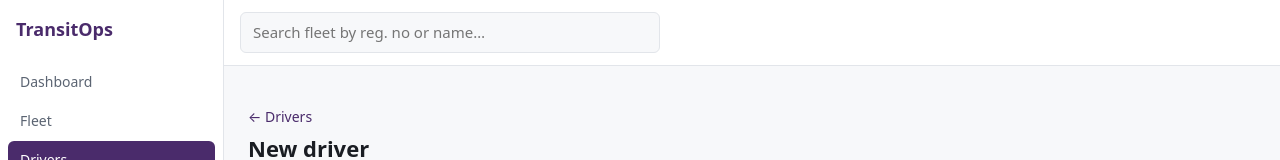
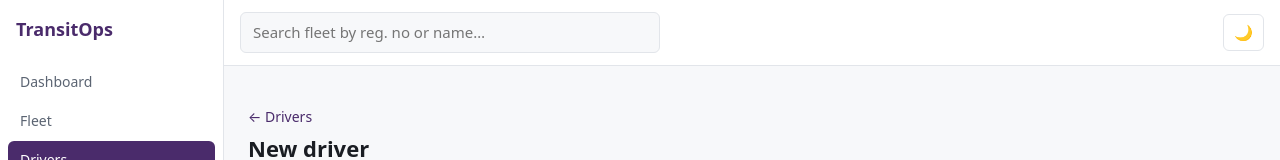
Before and after one commit to Aman-Kumar342/transitops-odoo-hackathon, a Next.js app: page /drivers/new in a window 1280 px wide. Shown: the top 160 px of the page. Built offline with nearby package versions, Linux system fonts and the light colour scheme; no server answers.

Commit message:
Dark mode toggle
- Theme toggle in the top bar; persists to localStorage and sets
  data-theme on <html>, which the existing CSS tokens respond to
- Inline script in the root layout applies the saved theme before paint
  (no flash of the wrong theme)

```diff
--- a/app/layout.tsx
+++ b/app/layout.tsx
@@ -27,7 +27,15 @@ export default function RootLayout({
 }) {
   return (
     <html lang="en">
-      <body>{children}</body>
+      <body>
+        {/* Apply the saved theme before paint to avoid a flash of the wrong theme. */}
+        <script
+          dangerouslySetInnerHTML={{
+            __html: `(function(){try{var t=localStorage.getItem('theme');if(t==='dark'||t==='light'){document.documentElement.setAttribute('data-theme',t);}}catch(e){}})();`,
+          }}
+        />
+        {children}
+      </body>
     </html>
   );
 }
--- a/components/app-shell.tsx
+++ b/components/app-shell.tsx
@@ -5,6 +5,7 @@ import Link from "next/link";
 import { usePathname, useRouter } from "next/navigation";
 import { apiFetch } from "@/lib/client/api";
 import { can, type Resource } from "@/lib/auth/rbac";
+import { ThemeToggle } from "@/components/theme-toggle";
 
 interface Me {
   id: number;
@@ -108,6 +109,7 @@ export function AppShell({ children }: { children: React.ReactNode }) {
               aria-label="Search"
             />
           </form>
+          <ThemeToggle />
           {me && (
             <div style={{ display: "flex", alignItems: "center", gap: "var(--space-3)" }}>
               <span style={{ textAlign: "right", lineHeight: 1.2 }}>
--- /dev/null
+++ b/components/theme-toggle.tsx
@@ -0,0 +1,49 @@
+"use client";
+
+import { useEffect, useState } from "react";
+
+type Theme = "light" | "dark";
+
+/**
+ * Dark-mode toggle. Persists the choice to localStorage and sets `data-theme` on
+ * <html>, which the CSS tokens in globals.css respond to. A matching inline script in
+ * the root layout applies the saved theme before paint (no flash). (bonus, PDF §8)
+ */
+export function ThemeToggle() {
+  const [theme, setTheme] = useState<Theme | null>(null);
+
+  useEffect(() => {
+    const attr = document.documentElement.getAttribute("data-theme");
+    if (attr === "dark" || attr === "light") {
+      setTheme(attr);
+    } else {
+      setTheme(
+        window.matchMedia("(prefers-color-scheme: dark)").matches ? "dark" : "light",
+      );
+    }
+  }, []);
+
+  function toggle() {
+    const next: Theme = theme === "dark" ? "light" : "dark";
+    document.documentElement.setAttribute("data-theme", next);
+    try {
+      localStorage.setItem("theme", next);
+    } catch {
+      /* ignore storage errors */
+    }
+    setTheme(next);
+  }
+
+  return (
+    <button
+      type="button"
+      className="btn"
+      onClick={toggle}
+      aria-label="Toggle dark mode"
+      title={theme === "dark" ? "Switch to light mode" : "Switch to dark mode"}
+      style={{ padding: "6px 10px" }}
+    >
+      {theme === "dark" ? "☀️" : "🌙"}
+    </button>
+  );
+}
```
